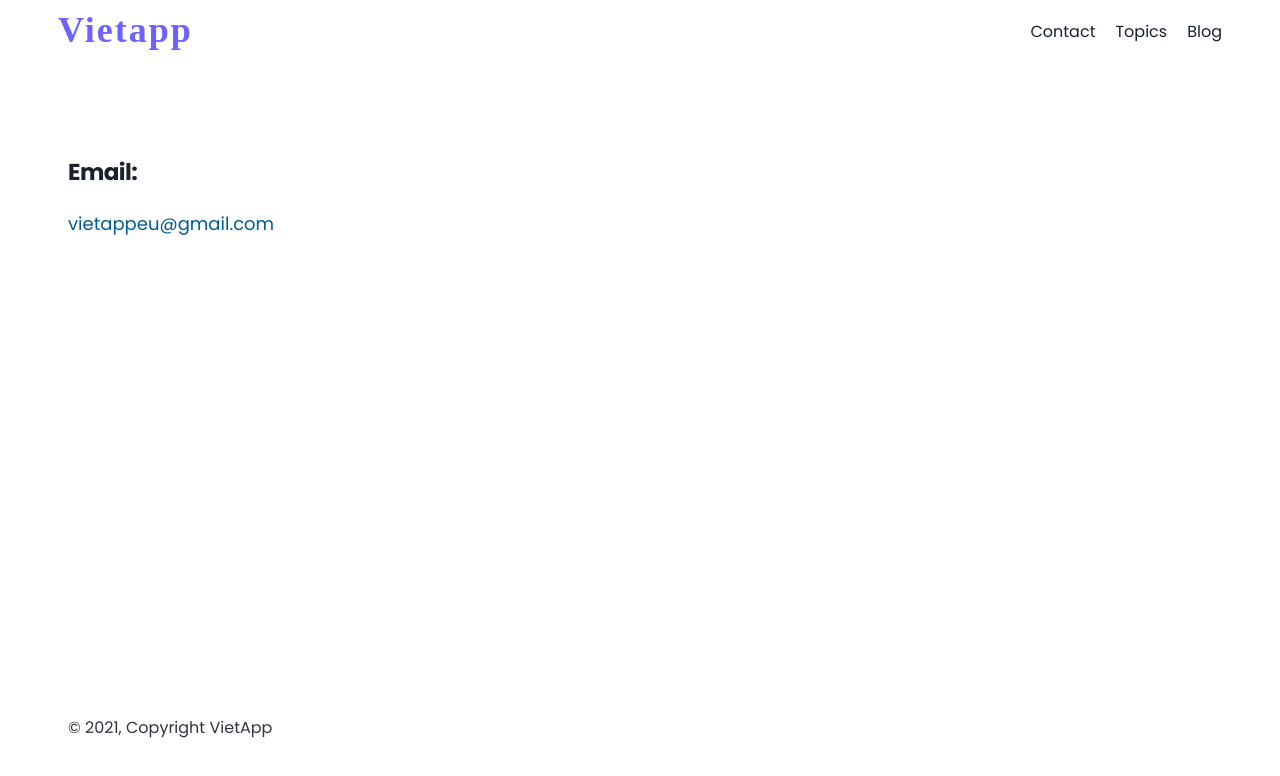
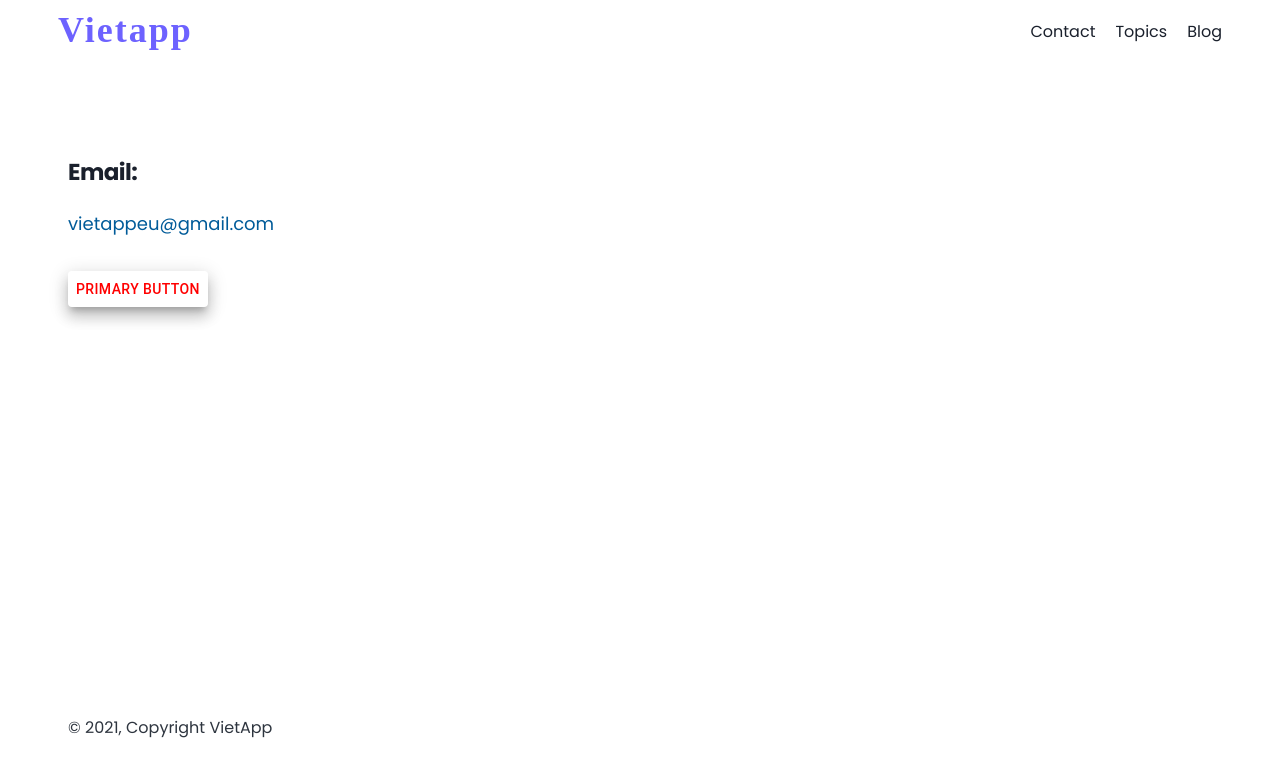
Before and after one commit to steve-phan/vietapp-eu, a Gatsby site: page /contact in a window 1280 px wide. Built offline with nearby package versions, Linux system fonts and the light colour scheme; Gatsby itself is replaced by a stand-in of ours.

Commit message:
setup material-ui.. override everything

```diff
--- a/gatsby-browser.js
+++ b/gatsby-browser.js
@@ -1,4 +1,5 @@
 // custom typefaces
+import React from "react"
 
 import "typeface-montserrat"
 import "typeface-merriweather"
@@ -13,3 +14,19 @@ import "./src/custom.css"
 // // import "prismjs/themes/prism.css"
 import "prismjs/themes/prism-okaidia.css"
 // import "gatsby-syntax-highlights-dracula"
+
+import { createMuiTheme, ThemeProvider } from "@material-ui/core/styles"
+
+const theme = createMuiTheme({
+  highlight: {
+    color: "red",
+  },
+})
+
+export const wrapPageElement = ({ element, props }) => {
+  return (
+    <ThemeProvider {...props} theme={theme}>
+      {element}
+    </ThemeProvider>
+  )
+}
--- a/gatsby-config.js
+++ b/gatsby-config.js
@@ -18,6 +18,13 @@ module.exports = {
       options: {
         path: `${__dirname}/content/blog`,
         name: `blog`,
+      },
+    },
+    {
+      resolve: `gatsby-plugin-material-ui`,
+      options: {
+        disableAutoprefixing: false,
+        disableMinification: false,
       },
     },
     {
--- a/package.json
+++ b/package.json
@@ -5,12 +5,16 @@
   "version": "0.1.0",
   "author": "Steve Phan <vietappeu@gmail.com>",
   "dependencies": {
+    "@material-ui/core": "^4.11.4",
+    "@material-ui/icons": "^4.11.2",
+    "@material-ui/styles": "^4.11.4",
     "gatsby": "^3.6.2",
     "gatsby-plugin-feed": "^3.6.0",
     "gatsby-plugin-gatsby-cloud": "^2.6.1",
     "gatsby-plugin-google-analytics": "^3.6.0",
     "gatsby-plugin-image": "^1.6.0",
     "gatsby-plugin-manifest": "^3.6.0",
+    "gatsby-plugin-material-ui": "^3.0.1",
     "gatsby-plugin-offline": "^4.6.0",
     "gatsby-plugin-react-helmet": "^4.6.0",
     "gatsby-plugin-sharp": "^3.6.0",
--- a/src/pages/contact.js
+++ b/src/pages/contact.js
@@ -3,13 +3,26 @@ import { graphql } from "gatsby"
 
 import Layout from "../components/layout"
 import Seo from "../components/seo"
+import { Button } from "@material-ui/core"
+import { makeStyles } from "@material-ui/styles"
+const useStyles = makeStyles(theme => {
+  console.log(theme)
+  return {
+    root: {
+      color: theme.highlight.color,
+      boxShadow: theme.shadows[10],
+    },
+  }
+})
 
 const NotFoundPage = ({ data, location }) => {
+  const classes = useStyles()
   return (
     <Layout location={location}>
       <Seo title="Liên hệ với chúng tôi" />
       <h4>Email:</h4>
       <p className="post-title">vietappeu@gmail.com</p>
+      <Button className={classes.root}> Primary Button</Button>
     </Layout>
   )
 }
```
Also changed, not shown: 1 other file.
